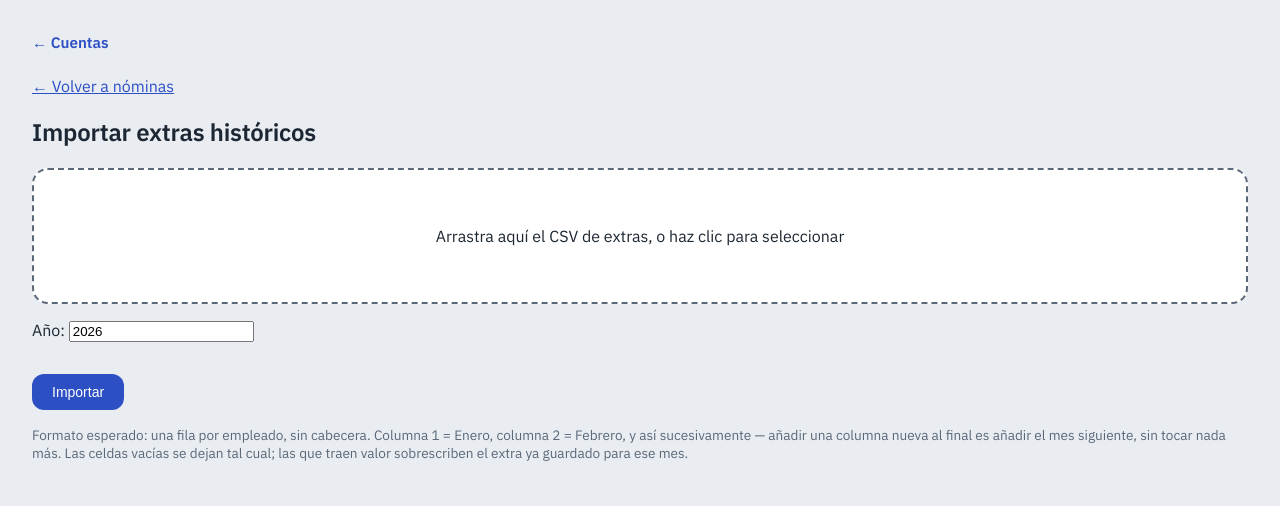
After one commit to jatien/hotel_cuentas, a Django app: page /nominas/importar-extras/ in a window 1280 px wide. The commit adds this page. Shown: the top 506 px of the page. Run offline with Django 5.2, Linux system fonts and the light colour scheme.

Commit message:
Añade importación de extras históricos y unifica estilos de nóminas
- nominas/services.py: nueva importar_extras_historico() para el CSV
  matriz empleado x mes (columna 1 = Enero...), casando por nombre;
  sobrescribe el extra si ya existía, no toca meses vacíos. Fix: el
  fallback de departamento ahora excluye filas con departamento vacío
  para no propagar departamentos en blanco entre meses.
- nominas/forms.py, views.py, urls.py: formulario, vista y ruta
  /nominas/importar-extras/ para la nueva importación.
- templates/base.html: define la paleta de colores (--acento, etc.)
  que antes solo vivía en home.html, para que el resto de páginas
  puedan usarla.
- nominas/importar.html: le faltaba {% extends "base.html" %} y
  {% block content %} — se renderizaba sin cabecera ni estilos.
- nominas.html / importar.html / importar_extras.html: colores
  unificados con las variables de base.html en vez de hex sueltos.

Co-Authored-By: Claude Sonnet 5 <noreply@anthropic.com>
Claude-Session: https://claude.ai/code/session_017KRSaz3dhVaP1EJsHTA3sU

```diff
--- a/nominas/forms.py
+++ b/nominas/forms.py
@@ -17,3 +17,13 @@ class ImportarNominaForm(forms.Form):
         if archivo.size == 0:
             raise forms.ValidationError('El archivo está vacío.')
         return archivo
+
+class ImportarExtrasForm(forms.Form):
+    archivo = forms.FileField(label='Archivo CSV de extras')
+    anio = forms.IntegerField(required=False, initial=2026, label='Año')
+
+    def clean_archivo(self):
+        archivo = self.cleaned_data['archivo']
+        if not archivo.name.lower().endswith('.csv'):
+            raise forms.ValidationError(f"'{archivo.name}' no es un archivo .csv.")
+        return archivo
--- a/nominas/services.py
+++ b/nominas/services.py
@@ -139,6 +139,7 @@ def importar_nomina_mensual(file_obj, anio=None, mes=None):
                 anterior = (NominaMensual.objects
                             .filter(empleado=empleado)
                             .exclude(anio=anio, mes=mes)
+                            .exclude(departamento='')
                             .order_by('-anio', '-mes')
                             .first())
                 if anterior:
@@ -165,3 +166,64 @@ def importar_nomina_mensual(file_obj, anio=None, mes=None):
         'anio': anio, 'mes': mes, 'creadas': creadas, 'actualizadas': actualizadas,
         'sin_departamento': sin_departamento,
     }
+
+def importar_extras_historico(file_obj, anio=2026):
+    """Importa un CSV sin cabecera: una fila por empleado, una columna por mes
+    empezando por Enero (columna 1 = Enero, columna 2 = Febrero, ...).
+    Vuelca cada valor en importe_extra de la NominaMensual correspondiente.
+
+    Las celdas vacías NO se tocan (no se asume 0). Las celdas con valor
+    SOBREESCRIBEN el extra actual — así, si reimportas el mismo archivo más
+    adelante con una columna de mes nueva añadida al final, los meses ya
+    existentes se actualizan con cualquier corrección y el mes nuevo se añade,
+    sin tener que tocar el código.
+    """
+    nombre_archivo = file_obj.name
+    if not nombre_archivo.lower().endswith('.csv'):
+        raise ImportacionInvalida(f"El archivo '{nombre_archivo}' no es un .csv.")
+
+    try:
+        contenido = file_obj.read().decode('utf-8')
+    except UnicodeDecodeError:
+        raise ImportacionInvalida('No se pudo leer el archivo como texto.')
+
+    filas = list(csv.reader(io.StringIO(contenido)))
+
+    actualizadas, creadas, sin_coincidencia = 0, 0, []
+    with transaction.atomic():
+        for fila in filas:
+            if not fila or not fila[0].strip():
+                continue
+            nombre_csv = fila[0].strip()
+
+            empleado = Empleado.objects.filter(nombre__iexact=nombre_csv).first()
+            if not empleado:
+                sin_coincidencia.append(nombre_csv)
+                continue
+
+            for col_idx in range(1, len(fila)):
+                mes = col_idx  # columna 1 = Enero, columna 2 = Febrero, ...
+                if mes > 12:
+                    break  # columna de más que no corresponde a ningún mes real
+
+                valor_celda = fila[col_idx].strip()
+                if not valor_celda:
+                    continue  # sin dato ese mes -> no se toca
+
+                importe = parse_decimal(valor_celda)
+
+                defaults = {campo: Decimal('0') for campo in CAMPOS_ALIAS}
+                defaults['departamento'] = ''
+
+                nomina, creada = NominaMensual.objects.get_or_create(
+                    empleado=empleado, anio=anio, mes=mes, defaults=defaults,
+                )
+                nomina.importe_extra = importe  # sobrescribe aunque ya hubiera un valor
+                nomina.save(update_fields=['importe_extra'])
+                creadas += creada
+                actualizadas += not creada
+
+    return {
+        'anio': anio, 'actualizadas': actualizadas, 'creadas': creadas,
+        'sin_coincidencia': sin_coincidencia,
+    }
--- /dev/null
+++ b/nominas/templates/nominas/importar_extras.html
@@ -0,0 +1,57 @@
+{% extends "base.html" %}
+{% block content %}
+<a href="{% url 'nominas' %}" class="btn-volver">← Volver a nóminas</a>
+<h2>Importar extras históricos</h2>
+
+{% for message in messages %}
+  <p class="{{ message.tags }}">{{ message }}</p>
+{% endfor %}
+
+<form method="post" enctype="multipart/form-data" id="form-importar">
+  {% csrf_token %}
+  <div id="dropzone" class="dropzone">
+    <p id="dropzone-texto">Arrastra aquí el CSV de extras, o haz clic para seleccionar</p>
+    <input type="file" name="archivo" id="id_archivo" accept=".csv" style="display:none;">
+  </div>
+  <p><label for="id_anio">Año:</label> {{ form.anio }}</p>
+  <button type="submit" class="btn-primario">Importar</button>
+</form>
+
+<p class="nota">Formato esperado: una fila por empleado, sin cabecera. Columna 1 = Enero, columna 2 = Febrero, y así sucesivamente — añadir una columna nueva al final es añadir el mes siguiente, sin tocar nada más. Las celdas vacías se dejan tal cual; las que traen valor sobrescriben el extra ya guardado para ese mes.</p>
+
+<style>
+  .dropzone {
+    border: 2px dashed var(--tinta-suave); border-radius: 16px; padding: 40px;
+    text-align: center; cursor: pointer; background: var(--tarjeta);
+    transition: background .18s ease, border-color .18s ease;
+  }
+  .dropzone.dragover { background: var(--acento-tinte); border-color: var(--acento); }
+  .btn-primario {
+    padding: 10px 20px; background: var(--acento); color: white; border: none;
+    border-radius: 12px; font-size: 14px; cursor: pointer; margin-top: 1rem;
+  }
+  .btn-primario:hover { opacity: .9; }
+  .nota { color: var(--tinta-suave); font-size: .85rem; margin-top: 1rem; }
+</style>
+
+<script>
+  const dropzone = document.getElementById('dropzone');
+  const inputArchivo = document.getElementById('id_archivo');
+  const textoDropzone = document.getElementById('dropzone-texto');
+
+  dropzone.addEventListener('click', () => inputArchivo.click());
+  dropzone.addEventListener('dragover', (e) => { e.preventDefault(); dropzone.classList.add('dragover'); });
+  dropzone.addEventListener('dragleave', () => dropzone.classList.remove('dragover'));
+  dropzone.addEventListener('drop', (e) => {
+    e.preventDefault();
+    dropzone.classList.remove('dragover');
+    if (e.dataTransfer.files.length > 0) {
+      inputArchivo.files = e.dataTransfer.files;
+      textoDropzone.textContent = 'Archivo listo: ' + e.dataTransfer.files[0].name;
+    }
+  });
+  inputArchivo.addEventListener('change', () => {
+    if (inputArchivo.files.length > 0) textoDropzone.textContent = 'Archivo listo: ' + inputArchivo.files[0].name;
+  });
+</script>
+{% endblock %}
--- a/nominas/urls.py
+++ b/nominas/urls.py
@@ -7,4 +7,5 @@ urlpatterns = [
     path('importar/', views.importar_nomina, name='importar_nomina'),
     path('actualizar-campo/', views.actualizar_campo, name='actualizar_campo'),
     path('analisis/', views.analisis_view, name='nominas_analisis'),
+    path('importar-extras/', views.importar_extras, name='importar_extras_historico'),
 ]
--- a/nominas/views.py
+++ b/nominas/views.py
@@ -4,10 +4,8 @@ from django.contrib import messages
 from django.http import JsonResponse
 from django.views.decorators.http import require_POST
 from .models import NominaMensual
-from .forms import ImportarNominaForm
-from .services import importar_nomina_mensual, ImportacionInvalida
-
-from .services import importar_nomina_mensual
+from .forms import ImportarNominaForm, ImportarExtrasForm
+from .services import importar_nomina_mensual, importar_extras_historico, ImportacionInvalida
 import json
 
 MESES_NOMBRES = {
@@ -142,3 +140,30 @@ def analisis_view(request, anio=2026):
         'chart_labels': chart_labels,
         'chart_data': chart_data,
     })
+
+def importar_extras(request):
+    if request.method == 'POST':
+        form = ImportarExtrasForm(request.POST, request.FILES)
+        if form.is_valid():
+            try:
+                resultado = importar_extras_historico(
+                    form.cleaned_data['archivo'],
+                    form.cleaned_data.get('anio') or 2026,
+                )
+                messages.success(
+                    request,
+                    f"Extras {resultado['anio']}: {resultado['creadas']} nóminas creadas, "
+                    f"{resultado['actualizadas']} actualizadas."
+                )
+                if resultado['sin_coincidencia']:
+                    messages.warning(
+                        request,
+                        'Sin empleado coincidente (revisa el nombre exacto): '
+                        + ', '.join(resultado['sin_coincidencia'])
+                    )
+                return redirect('nominas')
+            except ImportacionInvalida as e:
+                messages.error(request, str(e))
+    else:
+        form = ImportarExtrasForm()
+    return render(request, 'nominas/importar_extras.html', {'form': form})
--- a/templates/base.html
+++ b/templates/base.html
@@ -1,13 +1,51 @@
-<!DOCTYPE html>
+<!doctype html>
 <html lang="es">
 <head>
-  <meta charset="UTF-8">
-  <meta name="viewport" content="width=device-width, initial-scale=1.0">
+  <meta charset="utf-8">
+  <meta name="viewport" content="width=device-width, initial-scale=1">
   <title>{% block title %}Cuentas{% endblock %}</title>
+  <link rel="preconnect" href="https://fonts.googleapis.com">
+  <link rel="preconnect" href="https://fonts.gstatic.com" crossorigin>
+  <link href="https://fonts.googleapis.com/css2?family=IBM+Plex+Sans:wght@400;500;600&display=swap" rel="stylesheet">
+  <style>
+    :root {
+      --fondo: #E9EDF2;
+      --tarjeta: #FFFFFF;
+      --acento: #2D4FC4;
+      --acento-tinte: #EEF2FC;
+      --tinta: #1C2733;
+      --tinta-suave: #5B6878;
+      --aviso: #9B3D5B;
+    }
+    body {
+      margin: 0;
+      padding: 2rem;
+      font-family: "IBM Plex Sans", system-ui, "Segoe UI", sans-serif;
+      background: var(--fondo);
+      color: var(--tinta);
+    }
+    a { color: var(--acento); }
+    h1, h2 { font-weight: 600; letter-spacing: -.01em; }
+
+    header.top {
+      display: flex; align-items: center; gap: .5rem;
+      margin-bottom: 1.5rem; font-size: .95rem;
+    }
+    header.top a { text-decoration: none; font-weight: 600; }
+
+    table {
+      border-collapse: collapse; width: 100%; background: var(--tarjeta);
+      border-radius: 12px; overflow: hidden;
+      box-shadow: 0 1px 2px rgb(28 39 51 / .06), 0 10px 28px -14px rgb(28 39 51 / .28);
+    }
+    th, td { padding: .5rem .75rem; text-align: left; border-bottom: 1px solid var(--fondo); }
+    th { background: var(--acento-tinte); color: var(--acento); }
+  </style>
+  {% block extra_head %}{% endblock %}
 </head>
 <body>
-  <header>
-    <a href="{% url 'home' %}"><strong>Cuentas</strong></a>
+  <header class="top">
+    <a href="{% url 'home' %}">← Cuentas</a>
   </header>
   <main>
     {% block content %}{% endblock %}
```
Also changed, not shown: nominas/templates/nominas/importar.html (+15 -9 lines), nominas/templates/nominas/nominas.html (+11 -9 lines).
